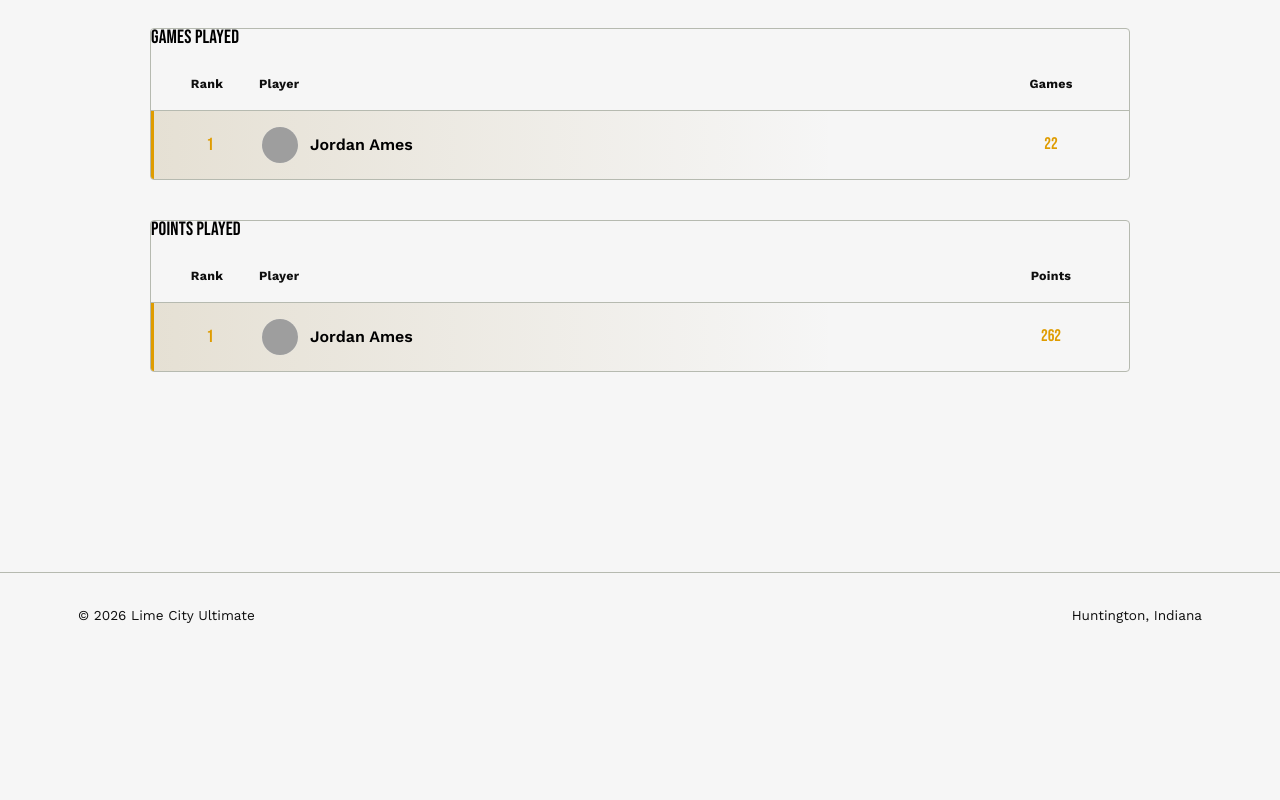
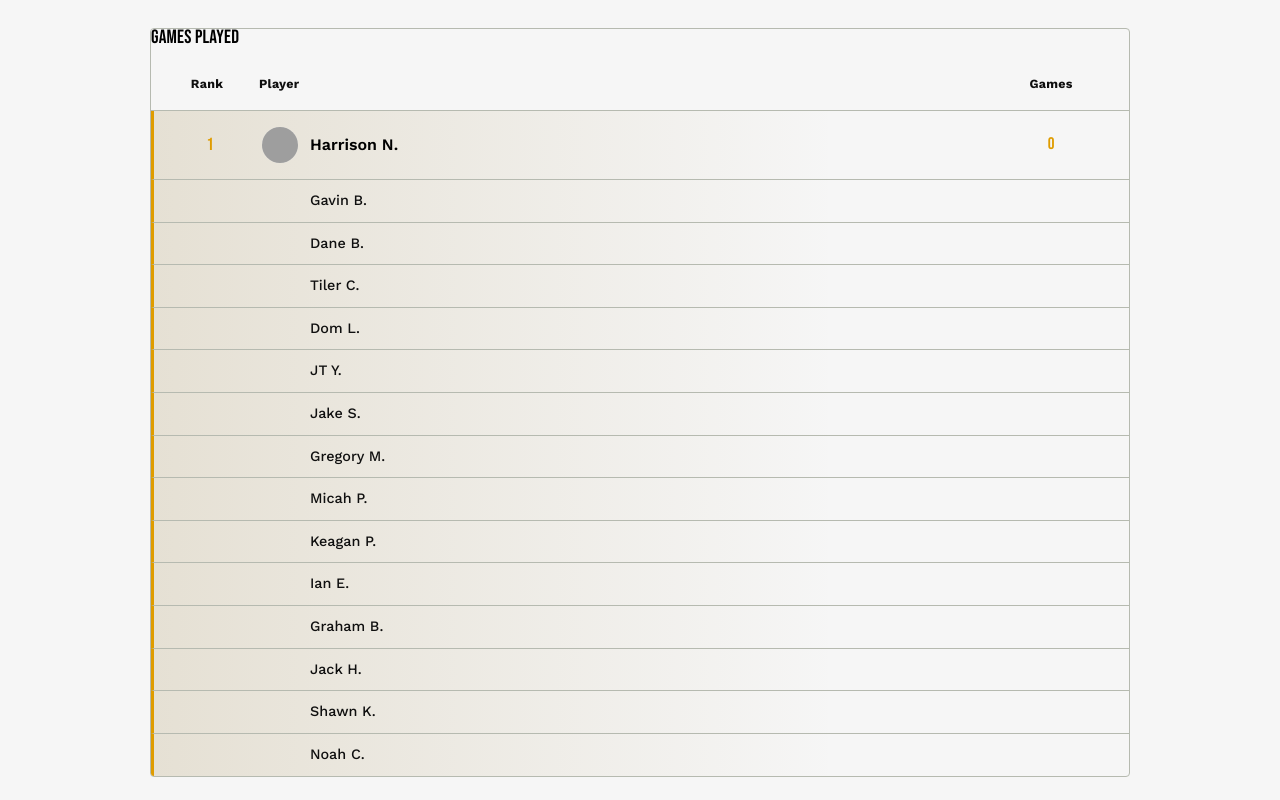
Before and after one commit to HarrisonNiswander/LimeCityUltimate, a React (Vite) app in the folder limeCityUltimate/: page /stats/history in a window 1280 px wide. Shown: the part 360-1160 px from the top of the page. Before the commit the page ends 1017 px from the top, so only its background shows below. Built offline with nearby package versions, Linux system fonts and the light colour scheme; grey boxes are pictures that could not be loaded.

Commit message:
Add in players name (update more later)

```diff
--- a/limeCityUltimate/src/data/players.js
+++ b/limeCityUltimate/src/data/players.js
@@ -1,140 +1,286 @@
+// Replace photo paths with real images in /public/players/ and update stats.
+// Add or remove players freely — the Roster page grid updates automatically.
+// `nickname` is optional — leave it as '' for a player with no nickname and
+// it just won't show up anywhere.
 const players = [
   {
     id: 'p01',
-    name: 'Jordan Ames',
-    number: 7,
+    name: 'Harrison N.',
+    nickname: 'Harry',
+    number: 33,
     position: 'Handler',
     photo: '/players/placeholder.svg',
     year: 'Captain · 5th year',
     yearsWithTeam: 5,
     clashRecord: '54-16',
-    hometown: 'Fort Wayne, IN',
+    hometown: 'Huntington, IN',
     bio: 'Steady under pressure and the loudest voice on the sideline. Runs the offense and rarely turns the disc over.',
     stats: {
-      goals: 18, assists: 41, blocks: 9, gamesPlayed: 22, pointsPlayed: 262,
-      throwAttempts: 410, throwaways: 22, hucksAttempted: 34, hucksCaught: 21,
-      plusMinus: 54, callahans: 0,
+      goals: 0, assists: 0, blocks: 0, gamesPlayed: 0, pointsPlayed: 0,
+      throwAttempts: 0, throwaways: 0, hucksAttempted: 0, hucksCaught: 0,
+      plusMinus: 0, callahans: 0,
     },
   },
-  // {
-  //   id: 'p02',
-  //   name: 'Priya Natarajan',
-  //   number: 22,
-  //   position: 'Cutter',
-  //   photo: '/players/placeholder.svg',
-  //   year: '3rd year',
-  //   yearsWithTeam: 3,
-  //   clashRecord: '38-12',
-  //   hometown: 'Bloomington, IN',
-  //   bio: 'Deep threat with elite top-end speed. Led the team in goals two seasons running.',
-  //   stats: {
-  //     goals: 37, assists: 12, blocks: 14, gamesPlayed: 24, pointsPlayed: 289,
-  //     throwAttempts: 140, throwaways: 9, hucksAttempted: 18, hucksCaught: 14,
-  //     plusMinus: 71, callahans: 2,
-  //   },
-  // },
-  // {
-  //   id: 'p03',
-  //   name: 'Marcus Webb',
-  //   number: 3,
-  //   position: 'Handler',
-  //   photo: '/players/placeholder.svg',
-  //   year: 'Co-Captain · 4th year',
-  //   yearsWithTeam: 4,
-  //   clashRecord: '46-14',
-  //   hometown: 'Carmel, IN',
-  //   bio: 'Left-handed break throws that change the geometry of every point. Team-first mentality.',
-  //   stats: {
-  //     goals: 11, assists: 33, blocks: 17, gamesPlayed: 23, pointsPlayed: 255,
-  //     throwAttempts: 380, throwaways: 19, hucksAttempted: 41, hucksCaught: 26,
-  //     plusMinus: 49, callahans: 1,
-  //   },
-  // },
-  // {
-  //   id: 'p04',
-  //   name: 'Elena Cruz',
-  //   number: 14,
-  //   position: 'Cutter',
-  //   photo: '/players/placeholder.svg',
-  //   year: '2nd year',
-  //   yearsWithTeam: 2,
-  //   clashRecord: '24-9',
-  //   hometown: 'South Bend, IN',
-  //   bio: 'Fearless in the air. Biggest layout of the 2025 season came against Prairie Fire.',
-  //   stats: {
-  //     goals: 24, assists: 9, blocks: 11, gamesPlayed: 21, pointsPlayed: 230,
-  //     throwAttempts: 95, throwaways: 11, hucksAttempted: 22, hucksCaught: 17,
-  //     plusMinus: 38, callahans: 3,
-  //   },
-  // },
-  // {
-  //   id: 'p05',
-  //   name: 'Devon Ashby',
-  //   number: 9,
-  //   position: 'Hybrid',
-  //   photo: '/players/placeholder.svg',
-  //   year: '4th year',
-  //   yearsWithTeam: 4,
-  //   clashRecord: '45-15',
-  //   hometown: 'Fort Wayne, IN',
-  //   bio: 'Equally comfortable throwing or cutting. The team\u2019s glue player.',
-  //   stats: {
-  //     goals: 19, assists: 20, blocks: 13, gamesPlayed: 24, pointsPlayed: 275,
-  //     throwAttempts: 210, throwaways: 14, hucksAttempted: 25, hucksCaught: 15,
-  //     plusMinus: 45, callahans: 1,
-  //   },
-  // },
-  // {
-  //   id: 'p06',
-  //   name: 'Sofia Lindqvist',
-  //   number: 31,
-  //   position: 'Cutter',
-  //   photo: '/players/placeholder.svg',
-  //   year: 'Rookie',
-  //   yearsWithTeam: 1,
-  //   clashRecord: '13-5',
-  //   hometown: 'Muncie, IN',
-  //   bio: 'Fastest player on the roster. Still learning the playbook, already making highlight-reel grabs.',
-  //   stats: {
-  //     goals: 15, assists: 4, blocks: 6, gamesPlayed: 18, pointsPlayed: 150,
-  //     throwAttempts: 40, throwaways: 8, hucksAttempted: 9, hucksCaught: 5,
-  //     plusMinus: 14, callahans: 0,
-  //   },
-  // },
-  // {
-  //   id: 'p07',
-  //   name: 'Theo Barrington',
-  //   number: 11,
-  //   position: 'Handler',
-  //   photo: '/players/placeholder.svg',
-  //   year: '3rd year',
-  //   yearsWithTeam: 3,
-  //   clashRecord: '37-13',
-  //   hometown: 'Lafayette, IN',
-  //   bio: 'Calm distributor who sets the tempo. Rarely forces a throw.',
-  //   stats: {
-  //     goals: 8, assists: 29, blocks: 10, gamesPlayed: 22, pointsPlayed: 240,
-  //     throwAttempts: 330, throwaways: 15, hucksAttempted: 20, hucksCaught: 13,
-  //     plusMinus: 30, callahans: 0,
-  //   },
-  // },
-  // {
-  //   id: 'p08',
-  //   name: 'Naomi Osei',
-  //   number: 5,
-  //   position: 'Cutter',
-  //   photo: '/players/placeholder.svg',
-  //   year: 'Co-Captain · 5th year',
-  //   yearsWithTeam: 5,
-  //   clashRecord: '55-15',
-  //   hometown: 'Fort Wayne, IN',
-  //   bio: 'Team\u2019s defensive anchor. Reads the disc before it leaves the thrower\u2019s hand.',
-  //   stats: {
-  //     goals: 21, assists: 15, blocks: 26, gamesPlayed: 24, pointsPlayed: 300,
-  //     throwAttempts: 100, throwaways: 10, hucksAttempted: 14, hucksCaught: 9,
-  //     plusMinus: 58, callahans: 1,
-  //   },
-  // },
+  {
+    id: 'p02',
+    name: 'Gavin B.',
+    nickname: 'Shaw',
+    number: 3,
+    position: 'Cutter',
+    photo: '/players/placeholder.svg',
+    year: '3rd year',
+    yearsWithTeam: 3,
+    clashRecord: '38-12',
+    hometown: 'Huntington, IN',
+    bio: 'Deep threat with elite top-end speed. Led the team in goals two seasons running.',
+    stats: {
+      goals: 0, assists: 0, blocks: 0, gamesPlayed: 0, pointsPlayed: 0,
+      throwAttempts: 0, throwaways: 0, hucksAttempted: 0, hucksCaught: 0,
+      plusMinus: 0, callahans: 0,
+    },
+  },
+  {
+    id: 'p03',
+    name: 'Dane B.',
+    nickname: 'Kobe',
+    number: 69,
+    position: 'Handler',
+    photo: '/players/placeholder.svg',
+    year: 'Co-Captain · 4th year',
+    yearsWithTeam: 4,
+    clashRecord: '46-14',
+    hometown: 'Carmel, IN',
+    bio: 'Left-handed break throws that change the geometry of every point. Team-first mentality.',
+    stats: {
+      goals: 0, assists: 0, blocks: 0, gamesPlayed: 0, pointsPlayed: 0,
+      throwAttempts: 0, throwaways: 0, hucksAttempted: 0, hucksCaught: 0,
+      plusMinus: 0, callahans: 0,
+    },
+  },
+  {
+    id: 'p04',
+    name: 'Tiler C.',
+    nickname: '',
+    number: 24,
+    position: 'Cutter',
+    photo: '/players/placeholder.svg',
+    year: '2nd year',
+    yearsWithTeam: 2,
+    clashRecord: '24-9',
+    hometown: 'Huntington, IN',
+    bio: 'Fearless in the air. Biggest layout of the 2025 season came against Prairie Fire.',
+    stats: {
+      goals: 0, assists: 0, blocks: 0, gamesPlayed: 0, pointsPlayed: 0,
+      throwAttempts: 0, throwaways: 0, hucksAttempted: 0, hucksCaught: 0,
+      plusMinus: 0, callahans: 0,
+    },
+  },
+  {
+    id: 'p05',
+    name: 'Dom L.',
+    nickname: '',
+    number: 23,
+    position: 'Hybrid',
+    photo: '/players/placeholder.svg',
+    year: '4th year',
+    yearsWithTeam: 4,
+    clashRecord: '45-15',
+    hometown: 'Huntington, IN',
+    bio: 'Equally comfortable throwing or cutting. The team\u2019s glue player.',
+    stats: {
+      goals: 0, assists: 0, blocks: 0, gamesPlayed: 0, pointsPlayed: 0,
+      throwAttempts: 0, throwaways: 0, hucksAttempted: 0, hucksCaught: 0,
+      plusMinus: 0, callahans: 0,
+    },
+
+  },
+  {
+    id: 'p06',
+    name: 'JT Y.',
+    nickname: '',
+    number: 84,
+    position: 'Cutter',
+    photo: '/players/placeholder.svg',
+    year: 'Rookie',
+    yearsWithTeam: 1,
+    clashRecord: '13-5',
+    hometown: 'Huntington, IN',
+    bio: 'Fastest player on the roster. Still learning the playbook, already making highlight-reel grabs.',
+    stats: {
+      goals: 0, assists: 0, blocks: 0, gamesPlayed: 0, pointsPlayed: 0,
+      throwAttempts: 0, throwaways: 0, hucksAttempted: 0, hucksCaught: 0,
+      plusMinus: 0, callahans: 0,
+    },
+  },
+  {
+    id: 'p07',
+    name: 'Jake S.',
+    nickname: 'Clam',
+    number: 1,
+    position: 'Handler',
+    photo: '/players/placeholder.svg',
+    year: '3rd year',
+    yearsWithTeam: 3,
+    clashRecord: '37-13',
+    hometown: 'Lafayette, IN',
+    bio: 'Calm distributor who sets the tempo. Rarely forces a throw.',
+    stats: {
+      goals: 0, assists: 0, blocks: 0, gamesPlayed: 0, pointsPlayed: 0,
+      throwAttempts: 0, throwaways: 0, hucksAttempted: 0, hucksCaught: 0,
+      plusMinus: 0, callahans: 0,
+    },
+  },
+  {
+    id: 'p08',
+    name: 'Gregory M.',
+    nickname: '',
+    number: 6,
+    position: 'Cutter',
+    photo: '/players/placeholder.svg',
+    year: 'Co-Captain · 5th year',
+    yearsWithTeam: 5,
+    clashRecord: '55-15',
+    hometown: 'Huntington, IN',
+    bio: 'Team\u2019s defensive anchor. Reads the disc before it leaves the thrower\u2019s hand.',
+    stats: {
+      goals: 0, assists: 0, blocks: 0, gamesPlayed: 0, pointsPlayed: 0,
+      throwAttempts: 0, throwaways: 0, hucksAttempted: 0, hucksCaught: 0,
+      plusMinus: 0, callahans: 0,
+    },
+  },
+
+  {
+    id: 'p09',
+    name: 'Micah P.',
+    nickname: '',
+    number: 81,
+    position: 'Cutter',
+    photo: '/players/placeholder.svg',
+    year: 'Co-Captain · 5th year',
+    yearsWithTeam: 5,
+    clashRecord: '55-15',
+    hometown: 'Huntington, IN',
+    bio: 'Team\u2019s defensive anchor. Reads the disc before it leaves the thrower\u2019s hand.',
+    stats: {
+      goals: 0, assists: 0, blocks: 0, gamesPlayed: 0, pointsPlayed: 0,
+      throwAttempts: 0, throwaways: 0, hucksAttempted: 0, hucksCaught: 0,
+      plusMinus: 0, callahans: 0,
+    },
+  },
+
+  {
+    id: 'p10',
+    name: 'Keagan P.',
+    nickname: '',
+    number: 2,
+    position: 'Cutter',
+    photo: '/players/placeholder.svg',
+    year: 'Co-Captain · 5th year',
+    yearsWithTeam: 5,
+    clashRecord: '55-15',
+    hometown: 'Huntington, IN',
+    bio: 'Team\u2019s defensive anchor. Reads the disc before it leaves the thrower\u2019s hand.',
+    stats: {
+      goals: 0, assists: 0, blocks: 0, gamesPlayed: 0, pointsPlayed: 0,
+      throwAttempts: 0, throwaways: 0, hucksAttempted: 0, hucksCaught: 0,
+      plusMinus: 0, callahans: 0,
+    },
+  },
+
+  {
+    id: 'p11',
+    name: 'Ian E.',
+    nickname: '',
+    number: 7,
+    position: 'Cutter',
+    photo: '/players/placeholder.svg',
+    year: 'Co-Captain · 5th year',
+    yearsWithTeam: 5,
+    clashRecord: '55-15',
+    hometown: 'Huntington, IN',
+    bio: 'Team\u2019s defensive anchor. Reads the disc before it leaves the thrower\u2019s hand.',
+    stats: {
+      goals: 0, assists: 0, blocks: 0, gamesPlayed: 0, pointsPlayed: 0,
+      throwAttempts: 0, throwaways: 0, hucksAttempted: 0, hucksCaught: 0,
+      plusMinus: 0, callahans: 0,
+    },
+  },
+
+  {
+    id: 'p12',
+    name: 'Graham B.',
+    nickname: '',
+    number: 9,
+    position: 'Cutter',
+    photo: '/players/placeholder.svg',
+    year: 'Co-Captain · 5th year',
+    yearsWithTeam: 5,
+    clashRecord: '55-15',
+    hometown: 'Huntington, IN',
+    bio: 'Team\u2019s defensive anchor. Reads the disc before it leaves the thrower\u2019s hand.',
+    stats: {
+      goals: 0, assists: 0, blocks: 0, gamesPlayed: 0, pointsPlayed: 0,
+      throwAttempts: 0, throwaways: 0, hucksAttempted: 0, hucksCaught: 0,
+      plusMinus: 0, callahans: 0,
+    },
+  },
+
+  {
+    id: 'p13',
+    name: 'Jack H.',
+    nickname: '',
+    number: 11,
+    position: 'Cutter',
+    photo: '/players/placeholder.svg',
+    year: 'Co-Captain · 5th year',
+    yearsWithTeam: 5,
+    clashRecord: '55-15',
+    hometown: 'Huntington, IN',
+    bio: 'Team\u2019s defensive anchor. Reads the disc before it leaves the thrower\u2019s hand.',
+    stats: {
+      goals: 0, assists: 0, blocks: 0, gamesPlayed: 0, pointsPlayed: 0,
+      throwAttempts: 0, throwaways: 0, hucksAttempted: 0, hucksCaught: 0,
+      plusMinus: 0, callahans: 0,
+    },
+  },
+
+  {
+    id: 'p14',
+    name: 'Shawn K.',
+    nickname: '',
+    number: 14,
+    position: 'Cutter',
+    photo: '/players/placeholder.svg',
+    year: 'Co-Captain · 5th year',
+    yearsWithTeam: 5,
+    clashRecord: '55-15',
+    hometown: 'Huntington, IN',
+    bio: 'Team\u2019s defensive anchor. Reads the disc before it leaves the thrower\u2019s hand.',
+    stats: {
+      goals: 0, assists: 0, blocks: 0, gamesPlayed: 0, pointsPlayed: 0,
+      throwAttempts: 0, throwaways: 0, hucksAttempted: 0, hucksCaught: 0,
+      plusMinus: 0, callahans: 0,
+    },
+  },
+
+  {
+    id: 'p15',
+    name: 'Noah C.',
+    nickname: '',
+    number: 14,
+    position: 'Cutter',
+    photo: '/players/placeholder.svg',
+    year: 'Co-Captain · 5th year',
+    yearsWithTeam: 5,
+    clashRecord: '55-15',
+    hometown: 'Huntington, IN',
+    bio: 'Team\u2019s defensive anchor. Reads the disc before it leaves the thrower\u2019s hand.',
+    stats: {
+      goals: 0, assists: 0, blocks: 0, gamesPlayed: 0, pointsPlayed: 0,
+      throwAttempts: 0, throwaways: 0, hucksAttempted: 0, hucksCaught: 0,
+      plusMinus: 0, callahans: 0,
+    },
+  },
 ]
 
 export default players
```
